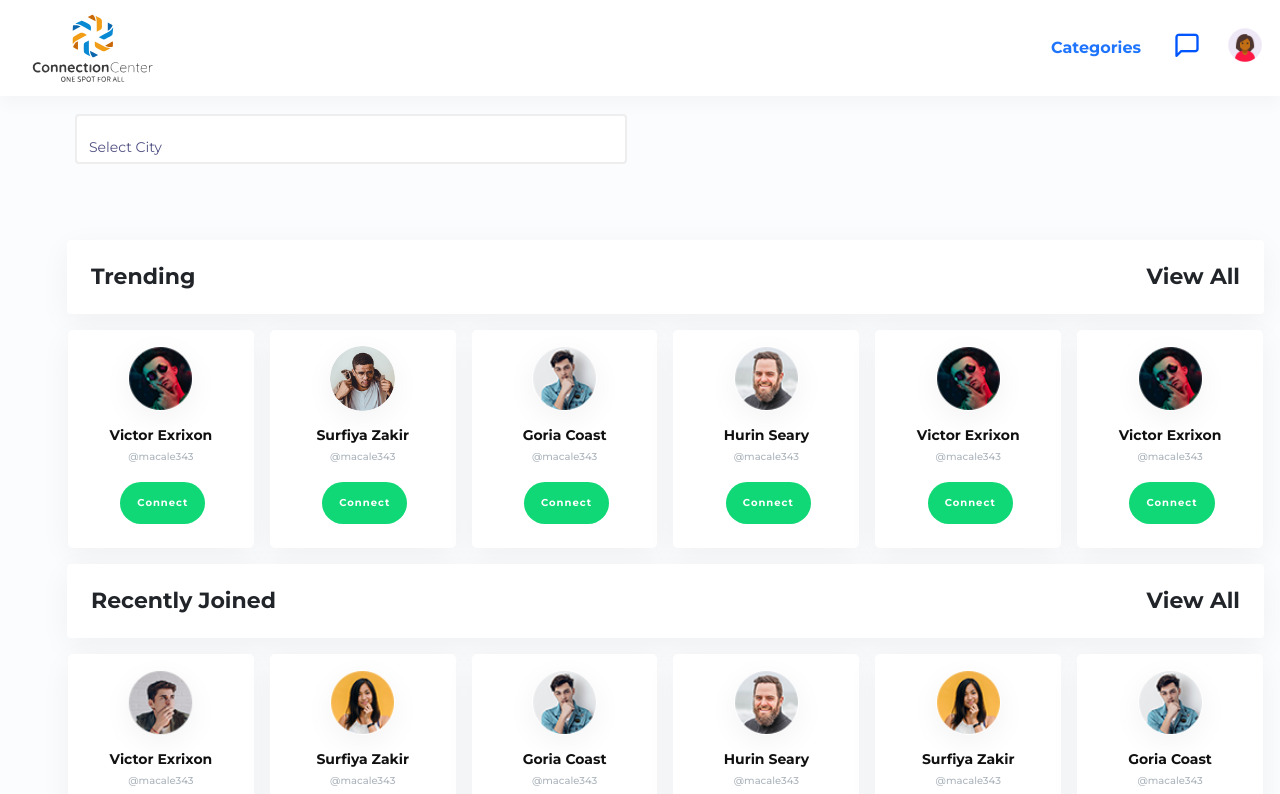
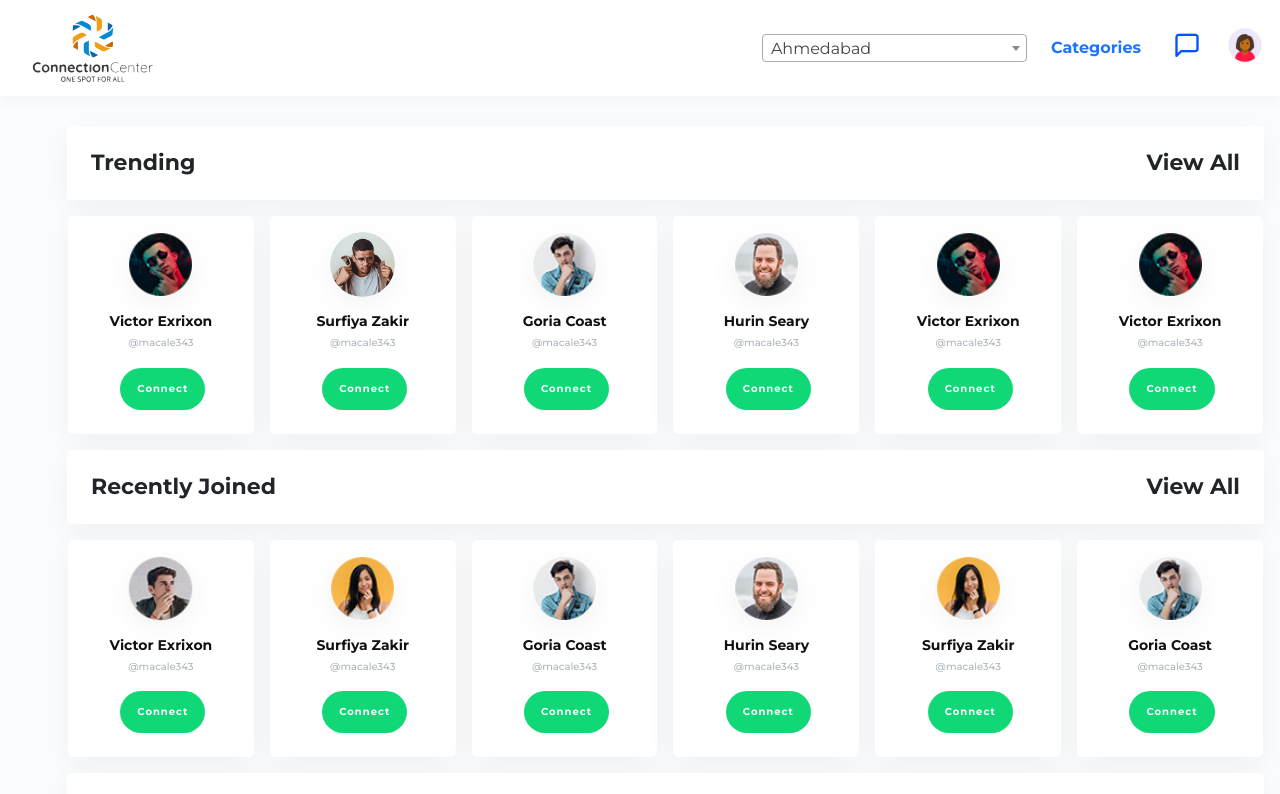
Before and after one commit to theconnectionhub/theconnectionhub.github.io, a plain HTML site: page dashboard.html in a window 1280 px wide. Shown: the top 794 px of the page. Drawn offline with nearby package versions, Linux system fonts and the light colour scheme; files whose address does not match are found by name.

Commit message:
ui changes in dahsboard

```diff
--- a/dashboard.html
+++ b/dashboard.html
@@ -15,6 +15,8 @@
     <link rel="icon" type="image/png" sizes="16x16" href="images/favicon.png">
     <!-- Custom Stylesheet -->
     <link rel="stylesheet" href="css/style.css">
+    <link href="https://cdn.jsdelivr.net/npm/select2@4.1.0-rc.0/dist/css/select2.min.css" rel="stylesheet" />
+
 
 </head>
 
@@ -37,7 +39,15 @@
                 </div>
             </div>
 
+
+
             <div class="align-items-center d-flex">
+                <div class="" style="width: 265px;">
+                    <select class=" select2 ">
+                        <!-- <option>Select City</option> -->
+                        <option>Ahmedabad</option>
+                    </select>
+                </div>
                 <a href="default-message.html" class="p-2 text-center ms-3 menu-icon chat-active-btn"><b>Categories</b></a>
                 <a href="default-message.html" class="p-2 text-center ms-3 menu-icon chat-active-btn"><i class="feather-message-square font-xl text-current"></i></a>
                 <a href="default-settings.html" class="p-0 ms-3 menu-icon"><img src="images/profile-4.png" alt="user" class="w40 mt--1"></a>
@@ -52,18 +62,7 @@
         <!-- navigation left -->
         <!-- main content -->
         <div class="main-content" style="padding-left: 51px !important;">
-            <div class="row text-center">
-                <div class="col-xl-6">
-                    <div class=" w-100 d-block d-flex border-0 p-4 mb-3">
-                        <!-- <div class="card-body d-flex justify-content-between p-0"> -->
-                            <select class="form-control">
-                                <option>Select City</option>
-                                <option>Ahmedabad</option>
-                            </select>
-                        <!-- </div> -->
-                    </div>
-                </div>
-            </div>
+
 
             <div class="middle-sidebar-bottom">
                 <div class="pe-0" style="margin: 1rem;">
@@ -422,6 +421,12 @@
     </div>
     <script src="js/plugin.js"></script>
     <script src="js/scripts.js"></script>
-
+    <script src="https://cdn.jsdelivr.net/npm/select2@4.1.0-rc.0/dist/js/select2.min.js"></script>
+    <script>
+        $('.select2').select2({
+            width: '100%',
+            placeholder: 'Select City'
+        });
+    </script>
 </body>
 </html>
```
